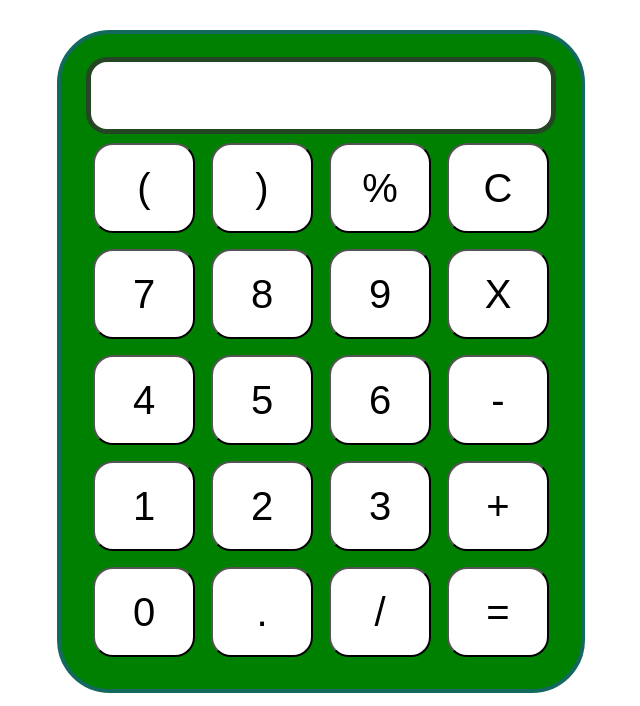
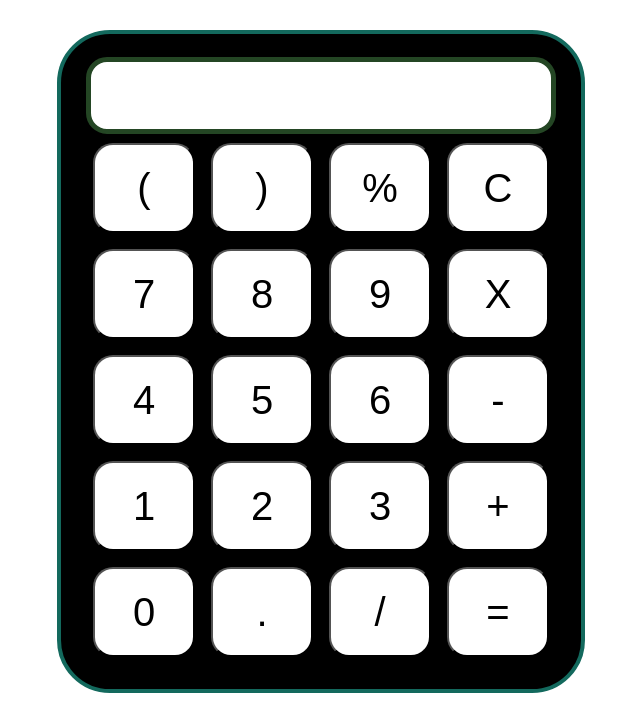
Before and after one commit to deepak722/CALCULATOR, a plain HTML site: page index.html in a window 1280 px wide. Shown: the part 94-800 px from the top of the page, without its empty margins (319-959 px from the left). Drawn offline with Linux system fonts and the light colour scheme.

Commit message:
Update style.css

```diff
--- a/style.css
+++ b/style.css
@@ -26,7 +26,7 @@ h1{
 
 .calculator{
     border: 4px solid #13695d;
-    background-color: #008000;
+    background-color: #000000;
     padding: 23px;
     border-radius: 53px;
     display: inline-block;
```
